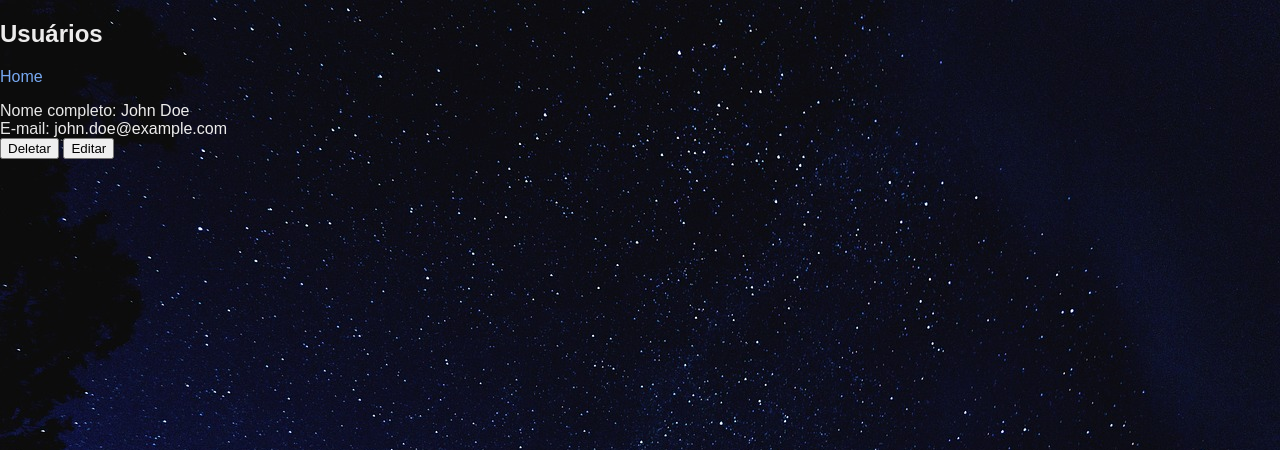
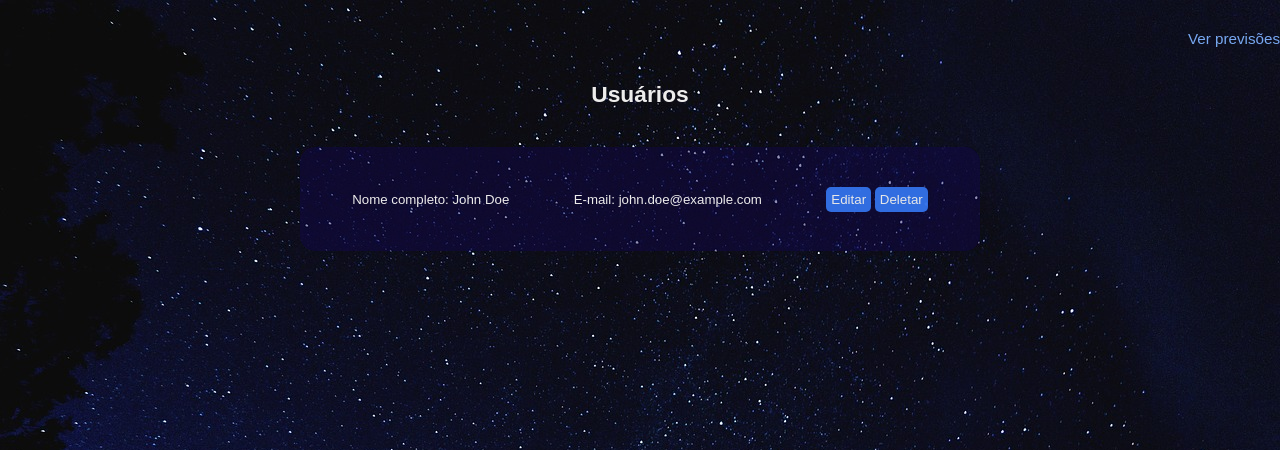
Before and after one commit to AnaJuliaMM/temperature_api, a Django app: template template/pages/users.html in a window 1280 px wide. Shown: the top 450 px of the page. Run offline with Django 5.2, Linux system fonts and the light colour scheme; the template is opened without the code that fills it, so the values that code supplies are empty.

Commit message:
style: style page users list

```diff
--- a/template/assets/style.css
+++ b/template/assets/style.css
@@ -217,7 +217,8 @@ header button:hover,
 
   color: #d3d2d2;
 }
-.weather_forecast {
+.weather_forecast,
+.user_card {
   display: flex;
   justify-content: space-around;
   align-items: center;
@@ -244,7 +245,8 @@ header button:hover,
   height: 100%;
   gap: 5px;
 }
-.button_edit_delete button {
+.button_edit_delete button,
+.button_wrapper button {
   border-radius: 5px;
   border: none;
   background-color: #3474ecef;
@@ -256,6 +258,23 @@ header button:hover,
 }
 .button_edit_delete button:hover {
   opacity: 0.85;
+}
+body h2 {
+  text-align: center;
+}
+.user_card {
+  width: 50vw;
+}
+.header_user {
+  display: flex;
+  flex-direction: column;
+  justify-content: center;
+  width: 100%;
+}
+.header_user nav {
+  display: flex;
+  justify-content: right;
+  width: 100%;
 }
 
 /* Estilos para telas grandes (desktop, tablet) */
--- a/template/pages/update_forecast.html
+++ b/template/pages/update_forecast.html
@@ -4,7 +4,7 @@
     <meta charset="UTF-8" />
     <meta name="viewport" content="width=device-width, initial-scale=1.0" />
     <title>Cadastre-se</title>
-    <link rel="stylesheet" href="./style.css" />
+    <link rel="stylesheet" href="../assets/style.css" />
   </head>
   <body>
     <div class="login_wrapper">
--- a/template/pages/users.html
+++ b/template/pages/users.html
@@ -1,21 +1,21 @@
 <!DOCTYPE html>
 <html lang="en">
   <head>
-    <meta charset="UTF-8">
-    <meta name="viewport" content="width=device-width, initial-scale=1.0">
+    <meta charset="UTF-8" />
+    <meta name="viewport" content="width=device-width, initial-scale=1.0" />
     <title>Previsões</title>
     <link rel="stylesheet" href="../assets/style.css" />
-
   </head>
   <body>
-    <div class="forecast_wrapper">
+    <header class="header_user">
+      <nav>
+        <a href="./forecasts.html" class="home_link"><p>Ver previsões</p></a>
+      </nav>
       <h2>Usuários</h2>
+    </header>
 
-        <div>
-            <a href="./forecasts.html"><p>Home</p></a>
-        </div>
-
-        <div class="weather_info">
+    <main class="users_list">
+      <div class="user_card">
         <div>
           <label>Nome completo:</label>
           <span>John Doe</span>
@@ -25,16 +25,11 @@
           <span>john.doe@example.com</span>
         </div>
 
-            <div>
+        <div class="button_wrapper">
+          <button>Editar</button>
           <button>Deletar</button>
-                <button>Editar</button>
         </div>
       </div>
-        </div>
-
-
-
-    </div>
-
+    </main>
   </body>
 </html>
```
Lines whose indentation alone changed are shown as unchanged.
